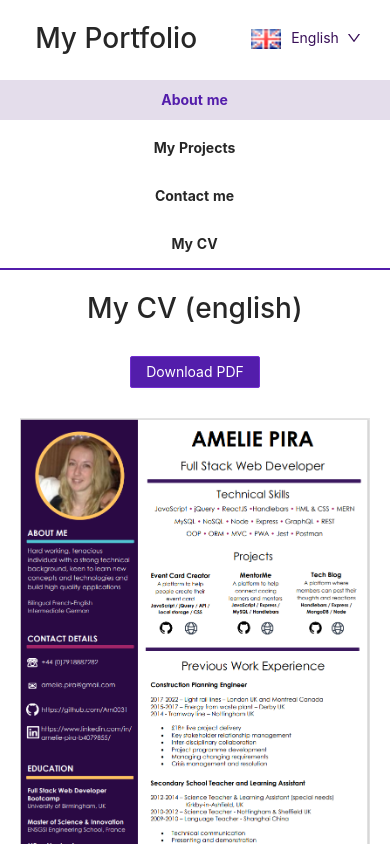
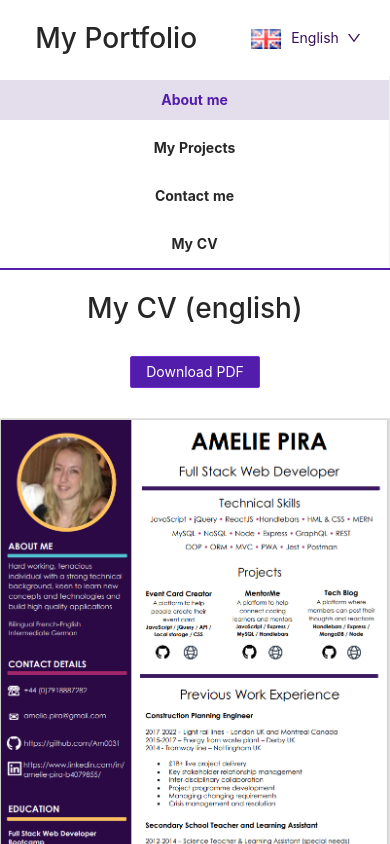
Before and after one commit to Am0031/my-portfolio-react, a React (Create React App) app: page /resume in a window 390 px wide. Shown: the top 844 px of the page. Built offline with nearby package versions, Linux system fonts and the light colour scheme.

Commit message:
added state to track viewport width

```diff
--- a/src/App.css
+++ b/src/App.css
@@ -162,7 +162,7 @@
   align-content: center;
 }
 .resume-img {
-  width: 800px;
+  max-width: 800px;
 }
 .resume-title {
   text-align: center;
@@ -239,10 +239,7 @@
     padding: 10px;
   }
   .contact-text {
-    margin: 10pxpx;
-  }
-  .resume-img {
-    width: 550px;
+    margin: 10px;
   }
 }
 
@@ -271,8 +268,4 @@
   .contact-text {
     margin: 10px;
   }
-  .resume-img {
-    align-content: center;
-    width: 350px;
-  }
 }
--- a/src/components/Navbar.js
+++ b/src/components/Navbar.js
@@ -1,4 +1,5 @@
 import { useState } from "react";
+import useWindowDimensions from "../utils/windowSize";
 import { useNavigate } from "react-router-dom";
 import { DownOutlined, MenuOutlined } from "@ant-design/icons";
 import { Dropdown, Menu, Space, Typography, Image } from "antd";
@@ -10,7 +11,7 @@
   const { i18n } = useTranslation();
   const navigate = useNavigate();
 
-  const viewport = window.innerWidth;
+  const { height, width } = useWindowDimensions();
 
   const changeLanguage = (key) => {
     i18n.changeLanguage(key);
@@ -86,7 +87,7 @@
         </div>
       </div>
       <div className="navLink">
-        {viewport > 420 && (
+        {width > 420 && (
           <Menu
             onClick={onClickLinks}
             selectedKeys={[current]}
@@ -95,12 +96,12 @@
             overflowedIndicator={<MenuOutlined />}
           />
         )}
-        {viewport < 420 && (
+        {width < 420 && (
           <Menu
             onClick={onClickLinks}
             selectedKeys={[current]}
             items={sections}
-            style={{ width: 420, textAlign: "center" }}
+            style={{ width: width, textAlign: "center" }}
           />
         )}
       </div>
--- a/src/pages/Resume/index.js
+++ b/src/pages/Resume/index.js
@@ -1,7 +1,9 @@
 import { Button } from "antd";
+import useWindowDimensions from "../../utils/windowSize";
 import { useTranslation } from "react-i18next";
 
 export const Resume = () => {
+  const { height, width } = useWindowDimensions();
   const { t } = useTranslation();
   return (
     <div className="resume-container main">
@@ -20,7 +22,7 @@
           className="resume-img"
           alt="resume"
           src={`/resume.png`}
-          style={{ margin: 10 }}
+          style={{ width: width, margin: 10 }}
         />
       </div>
     </div>
--- /dev/null
+++ b/src/utils/windowSize.js
@@ -0,0 +1,24 @@
+import { useState, useEffect } from 'react';
+
+function getWindowDimensions() {
+  const { innerWidth: width, innerHeight: height } = window;
+  return {
+    width,
+    height
+  };
+}
+
+export default function useWindowDimensions() {
+  const [windowDimensions, setWindowDimensions] = useState(getWindowDimensions());
+
+  useEffect(() => {
+    function handleResize() {
+      setWindowDimensions(getWindowDimensions());
+    }
+
+    window.addEventListener('resize', handleResize);
+    return () => window.removeEventListener('resize', handleResize);
+  }, []);
+
+  return windowDimensions;
+}
```
